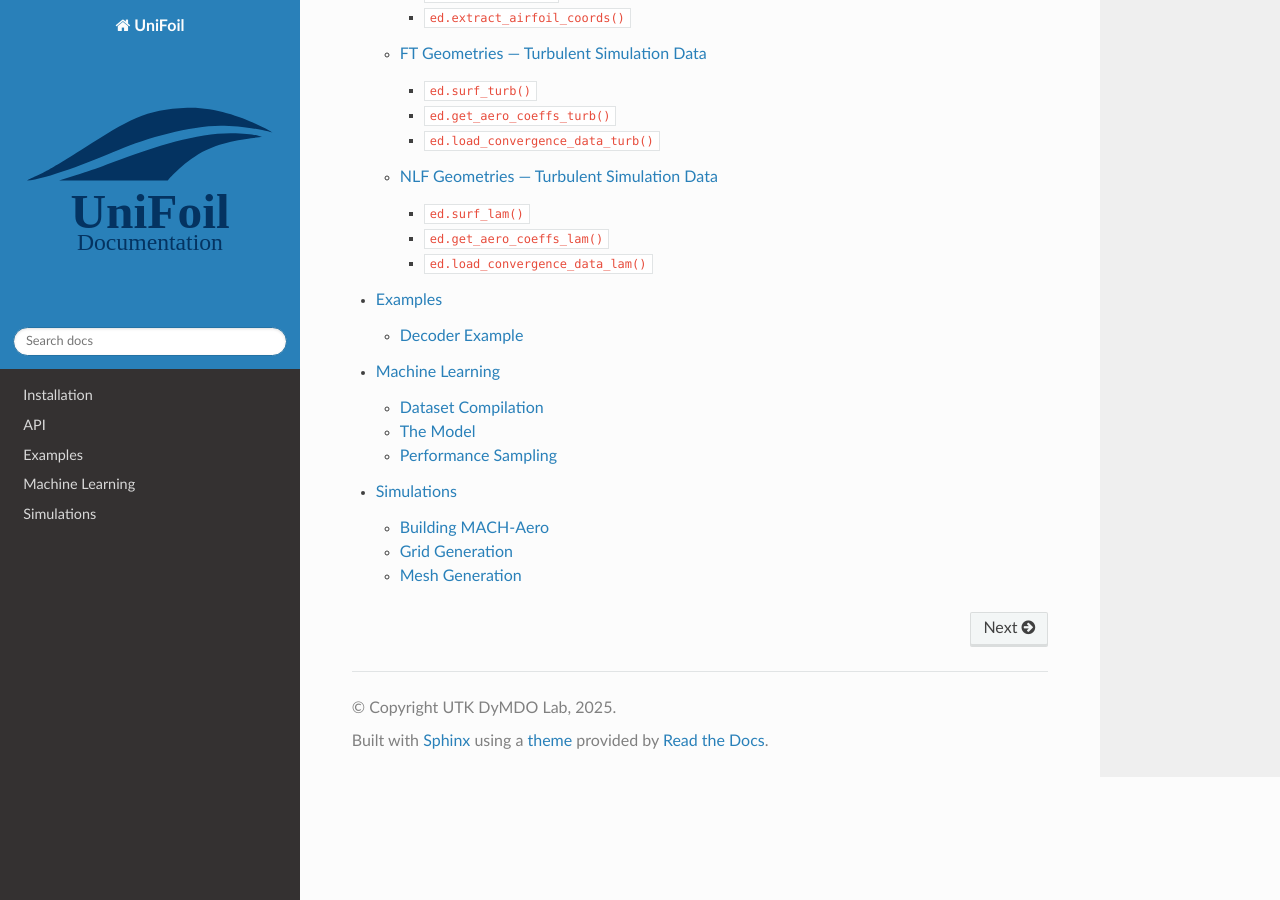
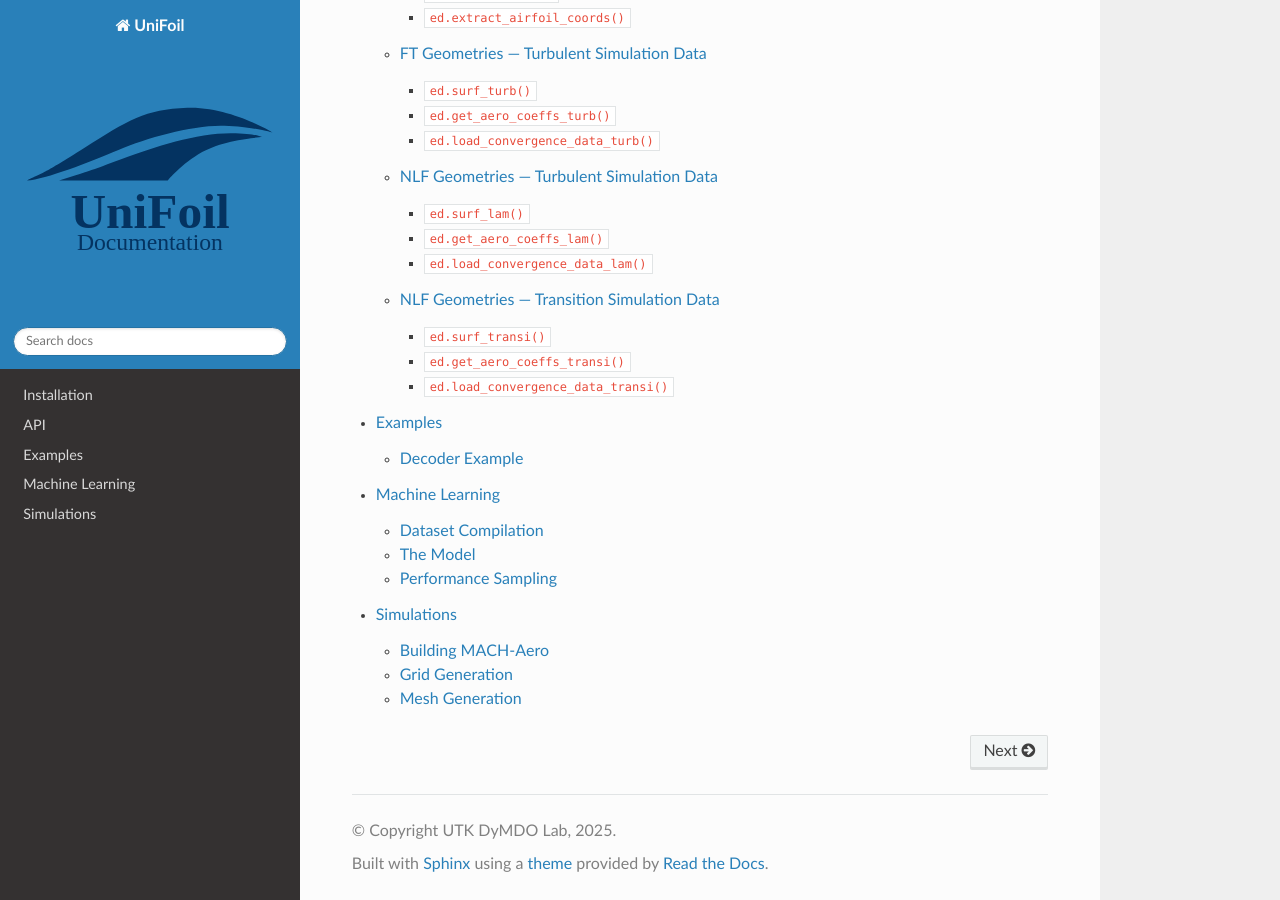
Before and after one commit to BenjaminMelanson/unifoilDocs, a Sphinx documentation site: the page built from docs/source/index.rst, in a window 1280 px wide and 900 px high, scrolled down 626 px. Built offline with Sphinx 7.4.7 and the Read the Docs theme 3.1.0, drawn with Linux system fonts in a browser that asks for light colours; part of the change alters nothing that is shown.

```diff
--- a/docs/source/api.rst
+++ b/docs/source/api.rst
@@ -254,3 +254,107 @@ All operations under this section are handled through the method :py:meth:`Extra
 
    **Description:**
    Provides access to solver convergence histories for monitoring simulation stability and performance.
+
+______________________________________
+
+NLF Geometries — Transition Simulation Data
+-----------------------------------------
+
+This section provides access to **surface flow-field quantities** obtained from the **NLF** transition simulations within the UniFoil dataset.
+All operations under this section are handled through the method :py:meth:`ExtractData.surf_transi`.
+
+.. autosummary::
+   :toctree: generated
+
+
+.. py:method:: ed.surf_transi(airfoil_number, case_number=None, field_name=None, action=None, block_index=None, xlim=None, ylim=None, levels=200, cmap="viridis", overlay_airfoil=True, vel_component=None, Mach=None, AoA=None, Re=None, save_path=None)
+
+   Accesses and visualizes turbulent surface data for a given airfoil and case from the UniFoil NLF trnsition simulations dataset.
+
+   :param airfoil_number: Target airfoil number.
+   :type airfoil_number: int
+   :param case_number: Case number to analyze. If ``None``, the function automatically selects the nearest available case based on ``Mach``, ``AoA``, and ``Re``.
+   :type case_number: int, optional
+   :param field_name: Flow variable to extract or visualize.
+                      Supported values include ``"CoefPressure"``, ``"Mach"``, and ``"Velocity"``.
+   :type field_name: str, optional
+   :param vel_component: Component of velocity to visualize (used only when ``field_name="Velocity"``):
+                         ``'a'`` = |u| (magnitude),
+                         ``'b'`` = uₓ (x-component),
+                         ``'c'`` = u_y (y-component).
+   :type vel_component: str, optional
+   :param action: The operation to perform.
+                  Supported options are:
+
+                  - ``"display_structure"`` — print the CGNS file hierarchy.
+                  - ``"plot_field"`` — visualize a specified field variable.
+                  - ``"extract_xy_quantity"`` — extract and save surface field data to file.
+   :type action: str
+   :param block_index: CGNS block index to target (for mid-plane or surface selection).
+   :type block_index: int, optional
+   :param Mach: Freestream Mach number (used for nearest-case search if ``case_number=None``).
+   :type Mach: float, optional
+   :param AoA: Freestream angle of attack in degrees (used for nearest-case search).
+   :type AoA: float, optional
+   :param Re: Reynolds number (used for nearest-case search).
+   :type Re: float, optional
+   :param xlim: Tuple defining x-axis limits for plots.
+   :type xlim: tuple of float, optional
+   :param ylim: Tuple defining y-axis limits for plots.
+   :type ylim: tuple of float, optional
+   :param levels: Number of contour levels for plots. Default is ``200``.
+   :type levels: int, optional
+   :param cmap: Colormap used for visualization. Default is ``"viridis"``.
+   :type cmap: str, optional
+   :param overlay_airfoil: If ``True``, overlays the airfoil geometry outline on plots.
+   :type overlay_airfoil: bool, optional
+   :param save_path: File path to save extracted data when using ``action="extract_xy_quantity"``.
+   :type save_path: str, optional
+   :return: Depending on the action — either ``None`` (for visualization) or ``(x, y, q)`` arrays containing the extracted field data.
+   :rtype: None or tuple of np.ndarray
+
+   **Description of Common Use-Cases:**
+
+   - **Display CGNS structure:**
+     Shows the file hierarchy for the selected airfoil and case.
+
+   - **Plot scalar fields:**
+     Visualize ``CoefPressure`` (Cp), ``Mach``, or ``Velocity`` components at a given block index.
+
+   - **Extract numerical data:**
+     Retrieve ``(x, y, q)`` arrays for any scalar field and save them as ``.npz`` or ``.csv``.
+
+   - **Automatic case selection:**
+     When ``case_number=None``, the routine finds and uses the case closest to the requested ``Mach``, ``AoA``, and ``Re`` values.
+
+
+.. py:method:: ed.get_aero_coeffs_transi(airfoil_number, case_number)
+
+   Returns the aerodynamic coefficients for the specified **NLF** airfoil case.
+
+   :param airfoil_number: Target airfoil number.
+   :type airfoil_number: int
+   :param case_number: Case index corresponding to the simulation condition.
+   :type case_number: int
+   :return: Tuple ``(Cl, Cd)`` representing lift and drag coefficients.
+   :rtype: tuple of float
+
+   **Description:**
+   Retrieves precomputed aerodynamic coefficients from the transition simulation database for the specified airfoil and case.
+
+
+.. py:method:: ed.load_convergence_data_transi(airfoil_number, case_number, print_flag=False)
+
+   Loads and parses the convergence history file for an **NLF** simulation case.
+
+   :param airfoil_number: Target airfoil number.
+   :type airfoil_number: int
+   :param case_number: Case index corresponding to the simulation condition.
+   :type case_number: int
+   :param print_flag: If ``True``, prints a summary of available convergence fields.
+   :type print_flag: bool, optional
+   :return: Dictionary containing convergence quantities (e.g., ``CFL``, ``Residual``, ``CL``, ``CD``) keyed by field names.
+   :rtype: dict
+
+   **Description:**
+   Provides access to solver convergence histories for monitoring simulation stability and performance.
```
